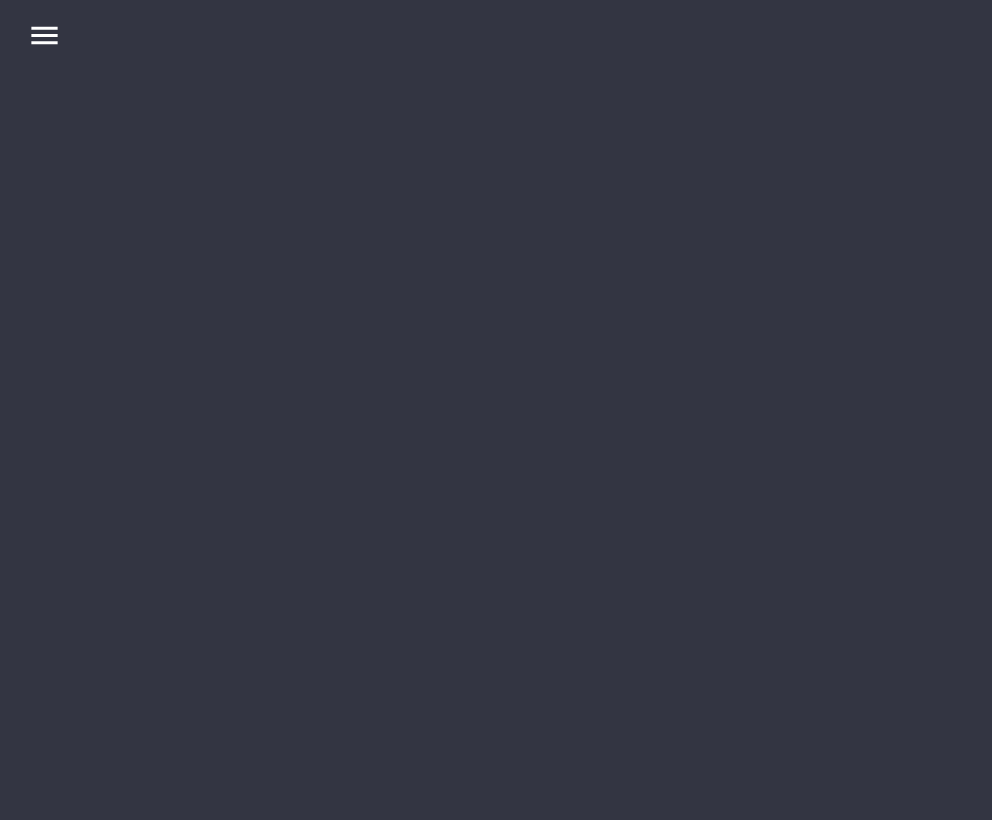
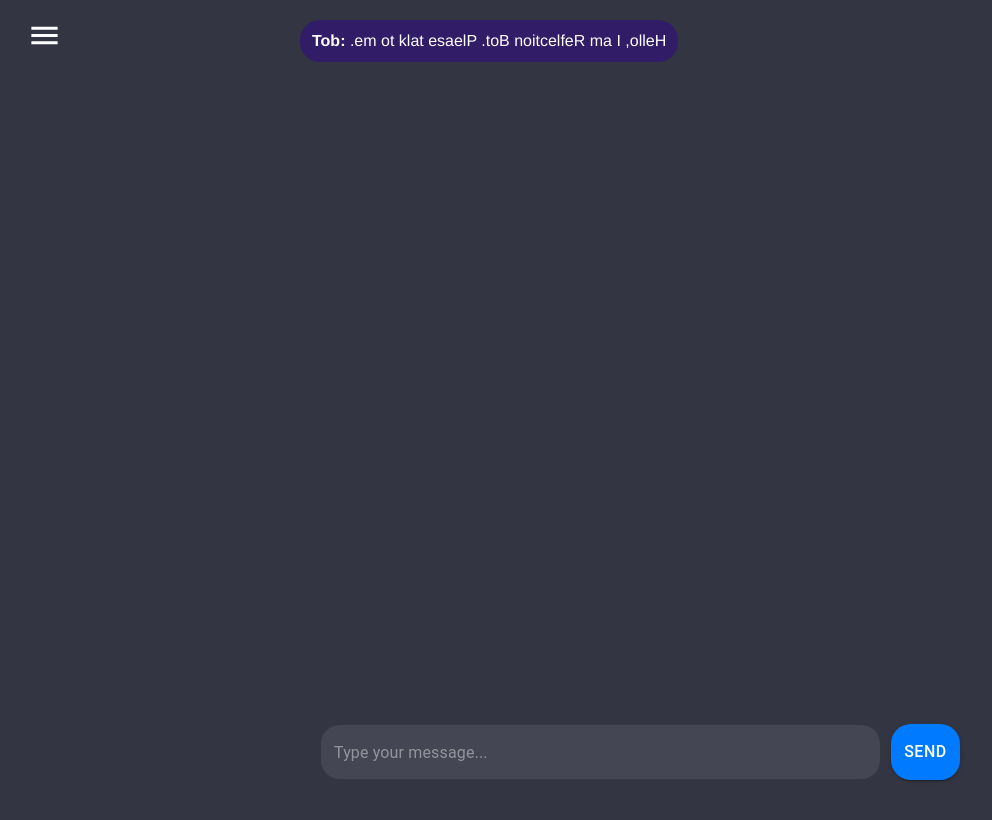
Before and after one commit to JSLaytonGIT/Chat-app---NextJS-React-Redux, a Next.js app: page /ReflectionBot in a window 1280 px wide. Shown: the top 820 px of the page, without its empty margins (0-992 px from the left). Built offline with nearby package versions, Linux system fonts and the light colour scheme.

Commit message:
Fixed reflectionBot link

```diff
--- a/components/MessageList.js
+++ b/components/MessageList.js
@@ -5,9 +5,8 @@ import { userMessageStyle, friendMessageStyle, loadingMessageStyle } from '@/sty
 import { changeFirstLoad } from '../store/actions/questionBotActions';
 import styles from '@/styles/messageList.module.css';
 
-const MessageList = ({ hasLoaded, setHasLoaded }) => {
+const MessageList = ({ messages }) => {
   const dispatch = useDispatch();
-  const messages = useSelector((state) => state.questionBot.messages);
   const firstLoad = useSelector((state) => state.questionBot.firstLoad);
   const [displayedMessages, setDisplayedMessages] = useState([]);
   const [isLoading, setIsLoading] = useState(false);
--- a/pages/QuestionBot.js
+++ b/pages/QuestionBot.js
@@ -109,7 +109,7 @@ const QuestionBot = () => {
 
     return (
         <Box style={chatWindowContainer}>
-            <MessageList style={{ flex: 1 }} />
+            <MessageList style={{ flex: 1 }} messages={messages} />
             <Box style={messageInputContainer}>
                 <MessageInput onSendMessage={handleUserMessage} />
             </Box>
--- a/pages/ReflectionBot.js
+++ b/pages/ReflectionBot.js
@@ -31,10 +31,10 @@ const ReflectionBot = () => {
 
     return (
         <Box style={chatWindowContainer}>
-            {/* <MessageList style={{ flex: 1 }} messages={messages} hasLoaded={hasLoaded} setHasLoaded={setHasLoaded}/>
+            <MessageList style={{ flex: 1 }} messages={messages} hasLoaded={hasLoaded} setHasLoaded={setHasLoaded}/>
             <Box style={messageInputContainer}>
                 <MessageInput onSendMessage={handleUserMessage} />
-            </Box> */}
+            </Box>
         </Box>
     );
 }
```
